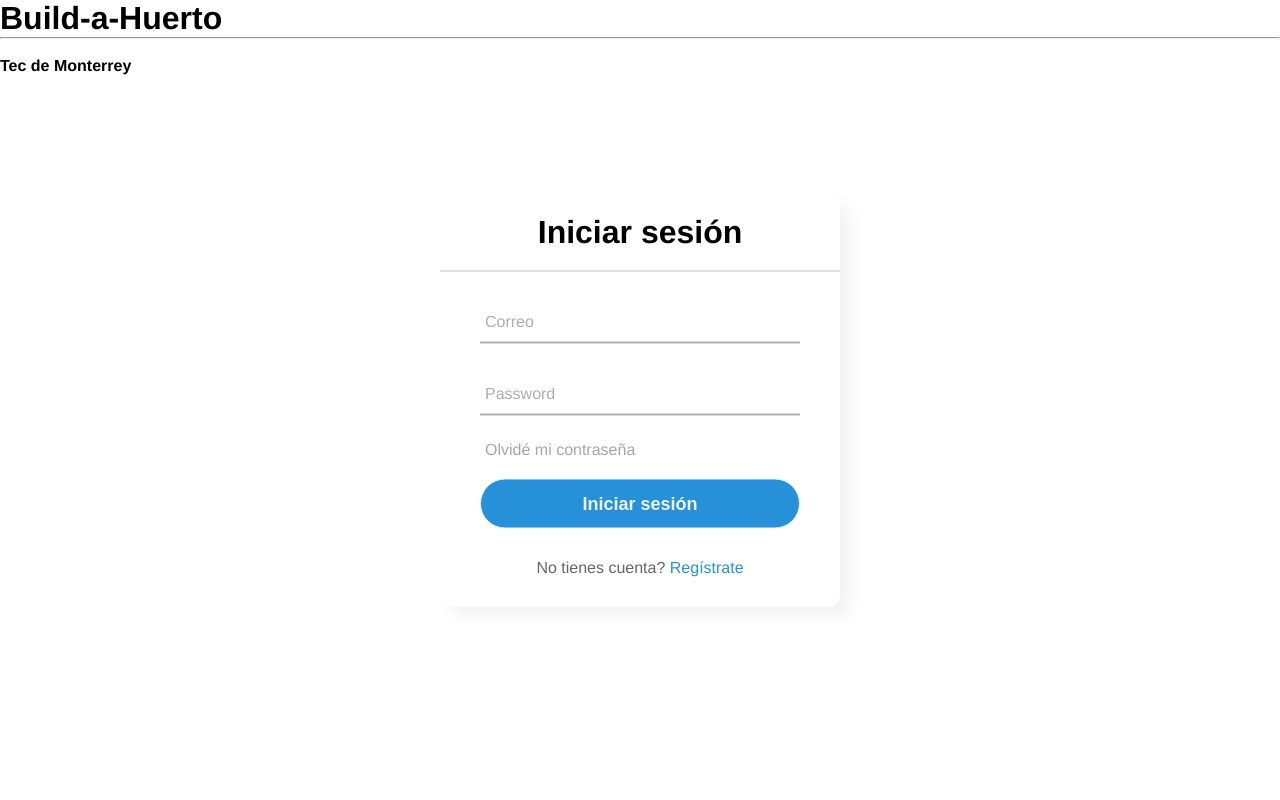
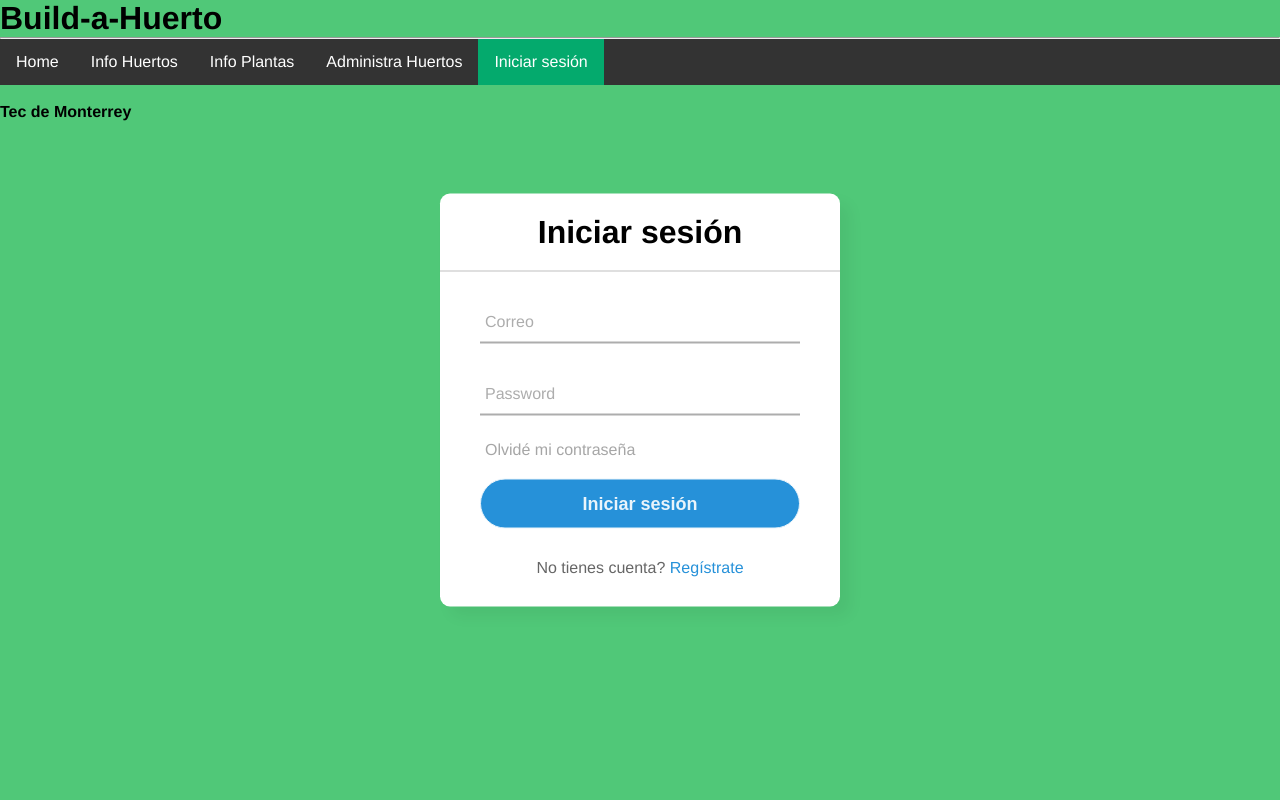
Before and after one commit to JCGranadosV/build-a-huerto, a PHP site: page /pages/login.html in a window 1280 px wide. Run offline with PHP 8.4, Linux system fonts and the light colour scheme.

Commit message:
mejora en css

```diff
--- a/pages/creaHuerto.html
+++ b/pages/creaHuerto.html
@@ -13,7 +13,7 @@
     <div class="container">
       <nav>
         <ul>
-            <li><a href="index.html">Home</a></li>
+          <li><a href="index.html">Home</a></li>
           <li><a href="infoHuertos.html">Info Huertos</a></li>
           <li><a href="infoPlantas.html">Info Plantas</a></li>
           <li><a href="viewHuertos.html">Administra Huertos</a></li>
--- a/pages/index.html
+++ b/pages/index.html
@@ -4,7 +4,7 @@
     <title>Index</title>
     <meta charset="utf-8" />
   </head>
-  <link rel="stylesheet" type="text/css" href="../style.css/index.css" />
+  <link rel="stylesheet" type="text/css" href="../styles/index.css" />
   <body>
     <header>
       <h1>Build-a-Huerto</h1>
@@ -13,7 +13,7 @@
     <div class="container">
       <nav>
         <ul>
-          <li><a href="index.html">Home</a></li>
+          <li><a href="index.html" class="active">Home</a></li>
           <li><a href="infoHuertos.html">Info Huertos</a></li>
           <li><a href="infoPlantas.html">Info Plantas</a></li>
           <li><a href="viewHuertos.html">Administra Huertos</a></li>
--- a/pages/infoHuertos.html
+++ b/pages/infoHuertos.html
@@ -5,7 +5,7 @@
   <title>Info Huertos</title>
   <meta charset="utf-8" />
 </head>
-<link rel="stylesheet" type="text/css" href="../style.css/index.css" />
+<link rel="stylesheet" type="text/css" href="../styles/index.css" />
 
 <body>
   <header>
@@ -16,7 +16,7 @@
     <nav>
       <ul>
         <li><a href="index.html">Home</a></li>
-        <li><a href="infoHuertos.html">Info Huertos</a></li>
+        <li><a href="infoHuertos.html" class="active">Info Huertos</a></li>
         <li><a href="infoPlantas.html">Info Plantas</a></li>
         <li><a href="viewHuertos.html">Administra Huertos</a></li>
         <li><a href="login.html">Iniciar sesión</a></li>
--- a/pages/infoPlantas.html
+++ b/pages/infoPlantas.html
@@ -4,7 +4,7 @@
     <title>Info Plantas</title>
     <meta charset="utf-8" />
   </head>
-  <link rel="stylesheet" type="text/css" href="../style.css/index.css" />
+  <link rel="stylesheet" type="text/css" href="../styles/index.css" />
   <body>
     <header>
       <h1>Build-a-Huerto</h1>
@@ -15,7 +15,7 @@
         <ul>
           <li><a href="index.html">Home</a></li>
           <li><a href="infoHuertos.html">Info Huertos</a></li>
-          <li><a href="infoPlantas.html">Info Plantas</a></li>
+          <li><a href="infoPlantas.html" class="active">Info Plantas</a></li>
           <li><a href="viewHuertos.html">Administra Huertos</a></li>
           <li><a href="login.html">Iniciar sesión</a></li>
 
--- a/pages/login.html
+++ b/pages/login.html
@@ -12,7 +12,14 @@
     </header>
     <div class="container">
       <nav>
+        <ul>
+          <li><a href="index.html">Home</a></li>
+          <li><a href="infoHuertos.html">Info Huertos</a></li>
+          <li><a href="infoPlantas.html">Info Plantas</a></li>
+          <li><a href="viewHuertos.html">Administra Huertos</a></li>
+          <li><a href="login.html" class="active">Iniciar sesión</a></li>
 
+        </ul>
       </nav>
     </div>
     <main>
--- a/pages/viewHuertos.html
+++ b/pages/viewHuertos.html
@@ -5,6 +5,7 @@
     <meta charset="utf-8" />
   </head>
   <link rel="stylesheet" type="text/css" href="../styles/viewHuertos.css" />
+
   <body>
     <header>
       <h1>Build-a-Huerto</h1>
@@ -16,7 +17,7 @@
           <li><a href="index.html">Home</a></li>
           <li><a href="infoHuertos.html">Info Huertos</a></li>
           <li><a href="infoPlantas.html">Info Plantas</a></li>
-          <li><a href="viewHuertos.html">Administra Huertos</a></li>
+          <li><a href="viewHuertos.html" class="active">Administra Huertos</a></li>
           <li><a href="login.html">Iniciar sesión</a></li>
 
         </ul>
--- a/styles/login.css
+++ b/styles/login.css
@@ -9,6 +9,7 @@ body {
   height: 100vh;
   overflow: hidden;
   font-family: Helvetica, sans-serif;
+  background-color: #50c878;
 
 }
 .formulario {
@@ -92,3 +93,32 @@ input[type="submit"] {
   top: -5px;
   color: #2691d9;
 }
+
+
+ul {
+  list-style-type: none;
+  margin: 0;
+  padding: 0;
+  overflow: hidden;
+  background-color: #333;
+}
+
+li {
+  float: left;
+}
+
+li a {
+  display: block;
+  color: white;
+  text-align: center;
+  padding: 14px 16px;
+  text-decoration: none;
+}
+
+li a:hover:not(.active) {
+  background-color: #111;
+}
+
+.active {
+  background-color: #04AA6D;
+}
```
Also changed, not shown: styles/index.css (+38 -0 lines), styles/viewHuertos.css (+30 -1 lines).
